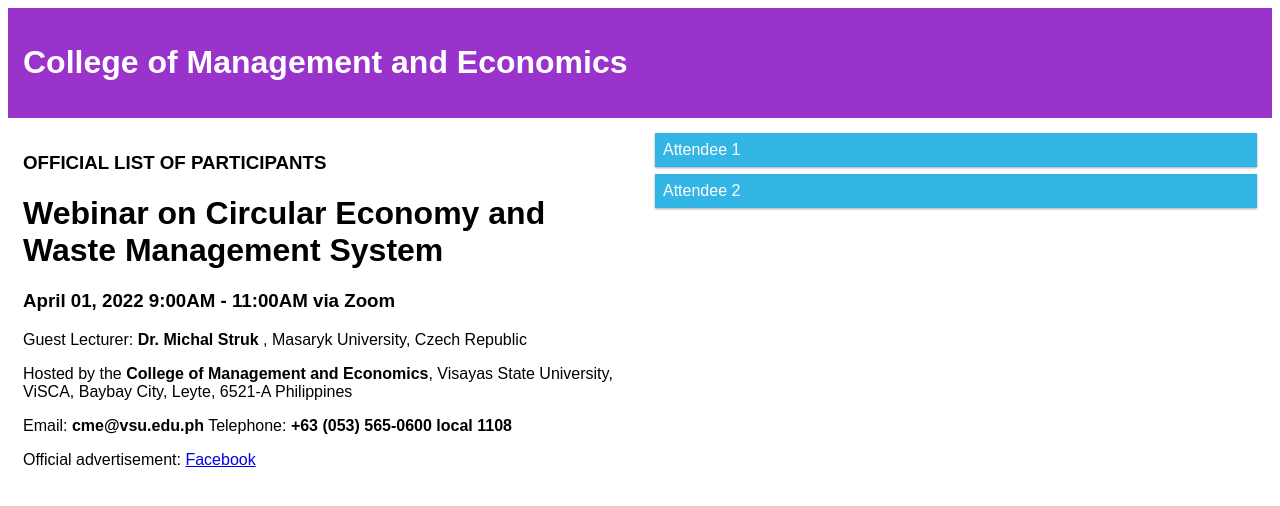
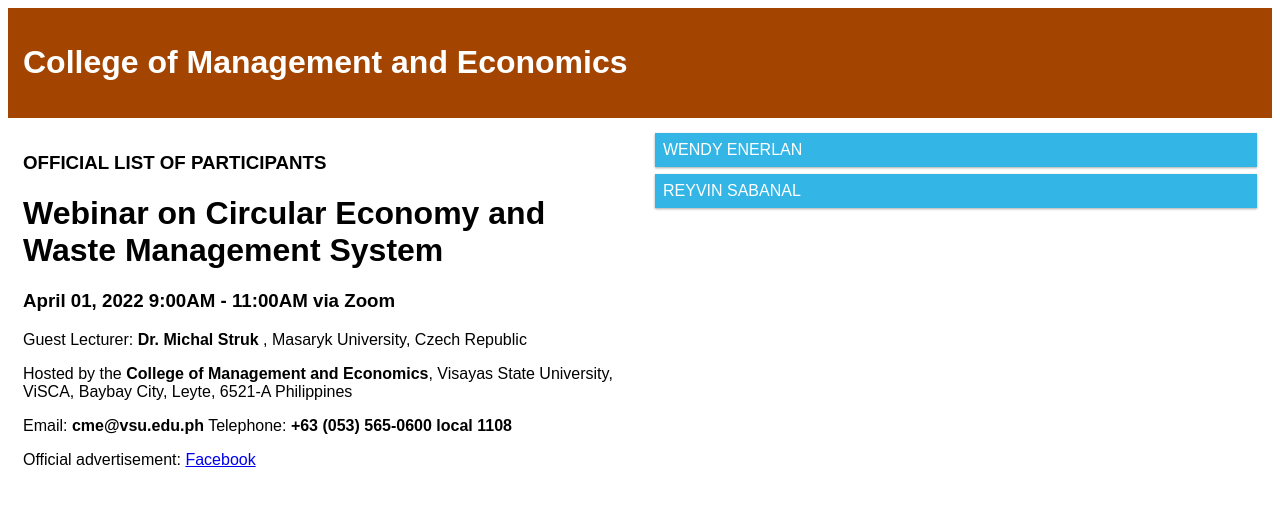
Before and after one commit to cmevsu/cmevsu.github.io, a plain HTML site: page certificates/2022-1/2022-1.html in a window 1280 px wide. Drawn offline with Linux system fonts and the light colour scheme.

Commit message:
Update 2022-1.html

```diff
--- a/certificates/2022-1/2022-1.html
+++ b/certificates/2022-1/2022-1.html
@@ -44,7 +44,7 @@ html {
 }
 
 .header {
-  background-color: #9933cc;
+  background-color: #a34400;
   color: #ffffff;
   padding: 15px;
 }
@@ -90,8 +90,8 @@ html {
 
   <div class="col-3 menu">
     <ul>
-      <li>Attendee 1</li>
-      <li>Attendee 2</li>
+      <li>WENDY ENERLAN</li>
+      <li>REYVIN SABANAL</li>
     </ul>
   </div>
 
```
